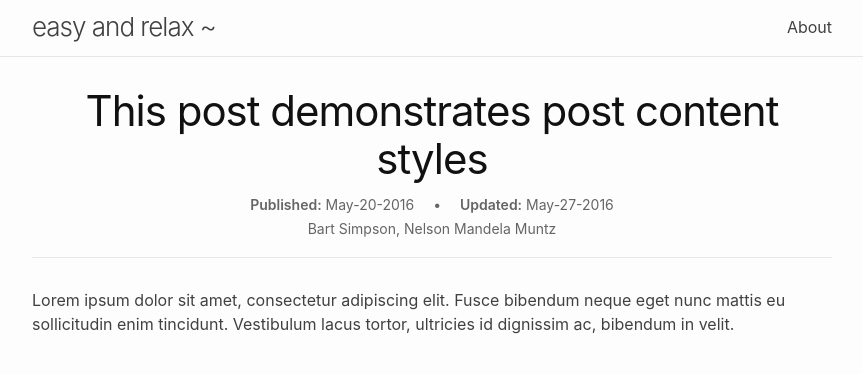
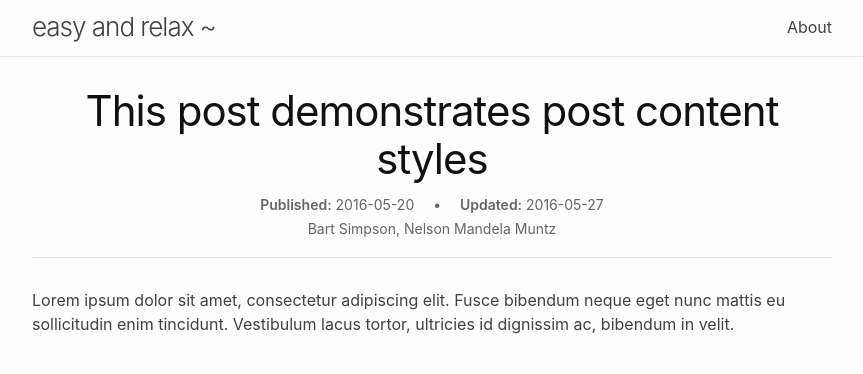
Before and after one commit to EasyAndRelax/EasyAndRelax.github.io, a Jekyll site: the page built from _posts/2016-05-20-this-post-demonstrates-post-content-styles.md, in a window 1280 px wide and 900 px high. Shown: the top 374 px of the window, without its empty margins (208-1071 px from the left). Built offline with Jekyll 4.4.1, drawn with Linux system fonts in a browser that asks for light colours.

```diff
--- a/_config.yml
+++ b/_config.yml
@@ -70,7 +70,7 @@ minima:
 #   Minima date format.
 #     The default value is "%b %d, %Y" (e.g. Nov 14, 2023).
 #     Refer to https://shopify.github.io/liquid/filters/date/ for valid values
-  date_format: "%b-%d-%Y"
+  date_format: "%Y-%m-%d"
 #
 #   Social Media Links.
 #     Renders icons via Font Awesome Free webfonts CDN, based on ordered list of
```
